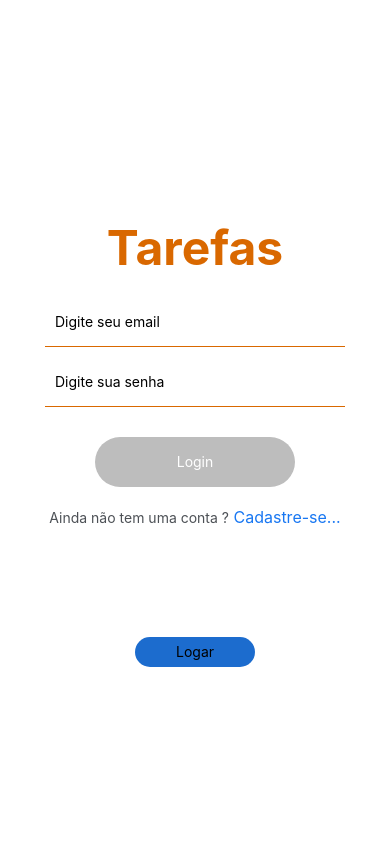
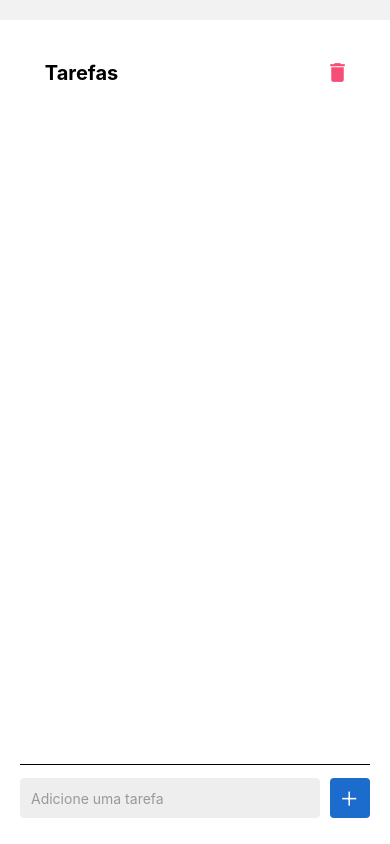
Before and after one commit to MarcosSilva13/App-ToDoList, a React Native app: screen / in a window 390 px wide. Built offline with nearby package versions, Linux system fonts and the light colour scheme.

Commit message:
Criando função removeAllTask

```diff
--- a/App.js
+++ b/App.js
@@ -9,7 +9,7 @@ const Stack = createNativeStackNavigator();
 export default function App() {
   return (
     <NavigationContainer>
-      <Stack.Navigator initialRouteName="Login">
+      <Stack.Navigator initialRouteName="Tarefa">
         <Stack.Screen
           name="Login"
           component={Login}
--- a/Tarefa.js
+++ b/Tarefa.js
@@ -43,9 +43,16 @@ export default function Tarefa({ navigation }) {
     Keyboard.dismiss();
   }
 
+  async function removeAllTasks() {
+    setTask([]);
+  }
+
   //função que remove uma tarefa
   async function removeTask(item) {
-    Alert.alert(
+
+    setTask(task.filter((tasks) => tasks !== item));
+
+    /*Alert.alert(
       "Deletar tarefa",
       "Tem certeza que deseja deletar essa tarefa ?",
       [
@@ -62,7 +69,7 @@ export default function Tarefa({ navigation }) {
         },
       ],
       { cancelable: false }
-    );
+    );*/
   }
 
   // carrega os dados que foram salvos
@@ -98,7 +105,7 @@ export default function Tarefa({ navigation }) {
         <View style={styles.container}>
           <View style={styles.header}>
             <Text style={styles.title}> Tarefas</Text>
-            <TouchableOpacity >
+            <TouchableOpacity onPress={() => removeAllTasks()}>
                     <MaterialIcons
                       name="delete"
                       size={25}
```
Also changed, not shown: 1 other file (tests, documents, lock files or other folders).
